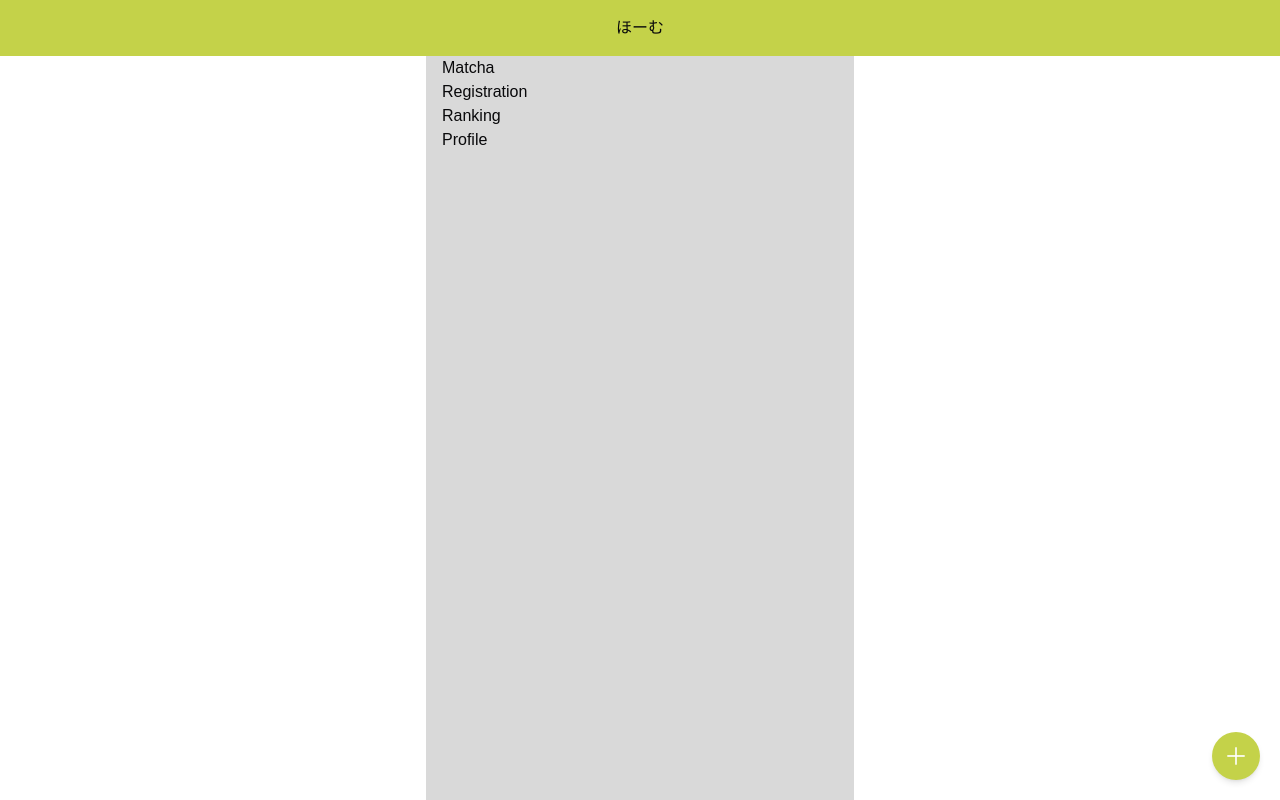
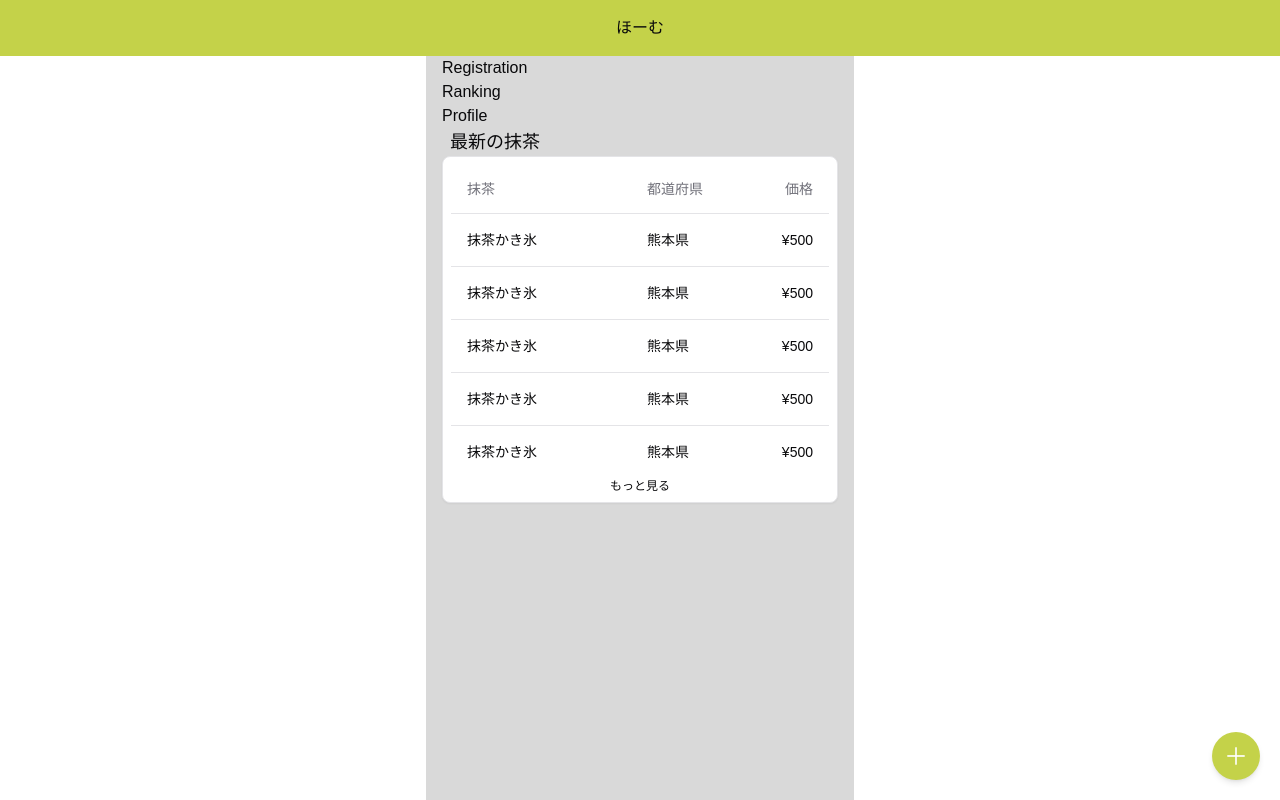
Before and after one commit to u5u5u5u/matcha_log, a Next.js app: page /home in a window 1280 px wide. Built offline with nearby package versions, Linux system fonts and the light colour scheme.

Commit message:
最新の抹茶追加

```diff
--- /dev/null
+++ b/src/app/(main)/home/components/LatestMatcha.tsx
@@ -0,0 +1,62 @@
+import Link from "next/link";
+
+import { Card } from "@/components/ui/card";
+import {
+  Table,
+  TableBody,
+  TableCell,
+  TableHead,
+  TableHeader,
+  TableRow,
+} from "@/components/ui/table";
+
+const LatestMatcha = () => {
+  return (
+    <>
+      <h2 className="text-lg ml-2">最新の抹茶</h2>
+      <Card className="flex flex-col items-center p-2">
+        <Table>
+          <TableHeader>
+            <TableRow>
+              <TableHead className="w-[180px]">抹茶</TableHead>
+              <TableHead>都道府県</TableHead>
+              <TableHead className="text-right">価格</TableHead>
+            </TableRow>
+          </TableHeader>
+          <TableBody>
+            <TableRow>
+              <TableCell className="font-medium">抹茶かき氷</TableCell>
+              <TableCell>熊本県</TableCell>
+              <TableCell className="text-right">¥500</TableCell>
+            </TableRow>
+            <TableRow>
+              <TableCell className="font-medium">抹茶かき氷</TableCell>
+              <TableCell>熊本県</TableCell>
+              <TableCell className="text-right">¥500</TableCell>
+            </TableRow>
+            <TableRow>
+              <TableCell className="font-medium">抹茶かき氷</TableCell>
+              <TableCell>熊本県</TableCell>
+              <TableCell className="text-right">¥500</TableCell>
+            </TableRow>
+            <TableRow>
+              <TableCell className="font-medium">抹茶かき氷</TableCell>
+              <TableCell>熊本県</TableCell>
+              <TableCell className="text-right">¥500</TableCell>
+            </TableRow>
+            <TableRow>
+              <TableCell className="font-medium">抹茶かき氷</TableCell>
+              <TableCell>熊本県</TableCell>
+              <TableCell className="text-right">¥500</TableCell>
+            </TableRow>
+          </TableBody>
+        </Table>
+        <Link href="/matcha" className="text-xs">
+          もっと見る
+        </Link>
+      </Card>
+    </>
+  );
+};
+
+export default LatestMatcha;
--- a/src/app/(main)/home/page.tsx
+++ b/src/app/(main)/home/page.tsx
@@ -1,12 +1,11 @@
 import Link from "next/link";
+
+import LatestMatcha from "./components/LatestMatcha";
 
 const Home = () => {
   return (
     <>
       <ul>
-        <li>
-          <Link href="/matcha">Matcha</Link>
-        </li>
         <li>
           <Link href="/matcha/registration">Registration</Link>
         </li>
@@ -17,8 +16,9 @@
           <Link href="/profile">Profile</Link>
         </li>
       </ul>
+      <LatestMatcha />
     </>
-  );
+);
 };
 
 export default Home;
--- /dev/null
+++ b/src/components/ui/table.tsx
@@ -0,0 +1,117 @@
+import * as React from "react"
+
+import { cn } from "@/lib/utils"
+
+const Table = React.forwardRef<
+  HTMLTableElement,
+  React.HTMLAttributes<HTMLTableElement>
+>(({ className, ...props }, ref) => (
+  <div className="relative w-full overflow-auto">
+    <table
+      ref={ref}
+      className={cn("w-full caption-bottom text-sm", className)}
+      {...props}
+    />
+  </div>
+))
+Table.displayName = "Table"
+
+const TableHeader = React.forwardRef<
+  HTMLTableSectionElement,
+  React.HTMLAttributes<HTMLTableSectionElement>
+>(({ className, ...props }, ref) => (
+  <thead ref={ref} className={cn("[&_tr]:border-b", className)} {...props} />
+))
+TableHeader.displayName = "TableHeader"
+
+const TableBody = React.forwardRef<
+  HTMLTableSectionElement,
+  React.HTMLAttributes<HTMLTableSectionElement>
+>(({ className, ...props }, ref) => (
+  <tbody
+    ref={ref}
+    className={cn("[&_tr:last-child]:border-0", className)}
+    {...props}
+  />
+))
+TableBody.displayName = "TableBody"
+
+const TableFooter = React.forwardRef<
+  HTMLTableSectionElement,
+  React.HTMLAttributes<HTMLTableSectionElement>
+>(({ className, ...props }, ref) => (
+  <tfoot
+    ref={ref}
+    className={cn(
+      "border-t bg-muted/50 font-medium [&>tr]:last:border-b-0",
+      className
+    )}
+    {...props}
+  />
+))
+TableFooter.displayName = "TableFooter"
+
+const TableRow = React.forwardRef<
+  HTMLTableRowElement,
+  React.HTMLAttributes<HTMLTableRowElement>
+>(({ className, ...props }, ref) => (
+  <tr
+    ref={ref}
+    className={cn(
+      "border-b transition-colors hover:bg-muted/50 data-[state=selected]:bg-muted",
+      className
+    )}
+    {...props}
+  />
+))
+TableRow.displayName = "TableRow"
+
+const TableHead = React.forwardRef<
+  HTMLTableCellElement,
+  React.ThHTMLAttributes<HTMLTableCellElement>
+>(({ className, ...props }, ref) => (
+  <th
+    ref={ref}
+    className={cn(
+      "h-12 px-4 text-left align-middle font-medium text-muted-foreground [&:has([role=checkbox])]:pr-0",
+      className
+    )}
+    {...props}
+  />
+))
+TableHead.displayName = "TableHead"
+
+const TableCell = React.forwardRef<
+  HTMLTableCellElement,
+  React.TdHTMLAttributes<HTMLTableCellElement>
+>(({ className, ...props }, ref) => (
+  <td
+    ref={ref}
+    className={cn("p-4 align-middle [&:has([role=checkbox])]:pr-0", className)}
+    {...props}
+  />
+))
+TableCell.displayName = "TableCell"
+
+const TableCaption = React.forwardRef<
+  HTMLTableCaptionElement,
+  React.HTMLAttributes<HTMLTableCaptionElement>
+>(({ className, ...props }, ref) => (
+  <caption
+    ref={ref}
+    className={cn("mt-4 text-sm text-muted-foreground", className)}
+    {...props}
+  />
+))
+TableCaption.displayName = "TableCaption"
+
+export {
+  Table,
+  TableHeader,
+  TableBody,
+  TableFooter,
+  TableHead,
+  TableRow,
+  TableCell,
+  TableCaption,
+}
```
